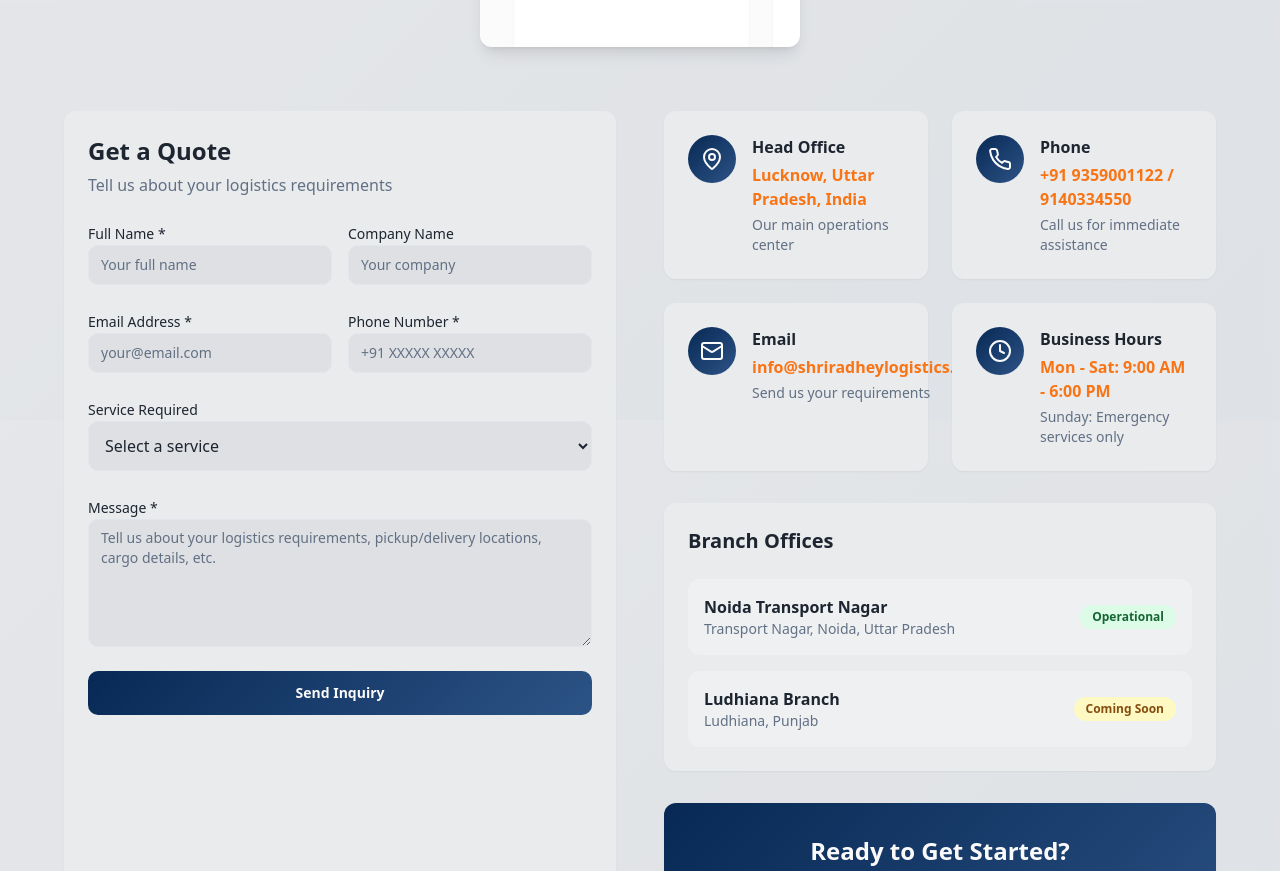
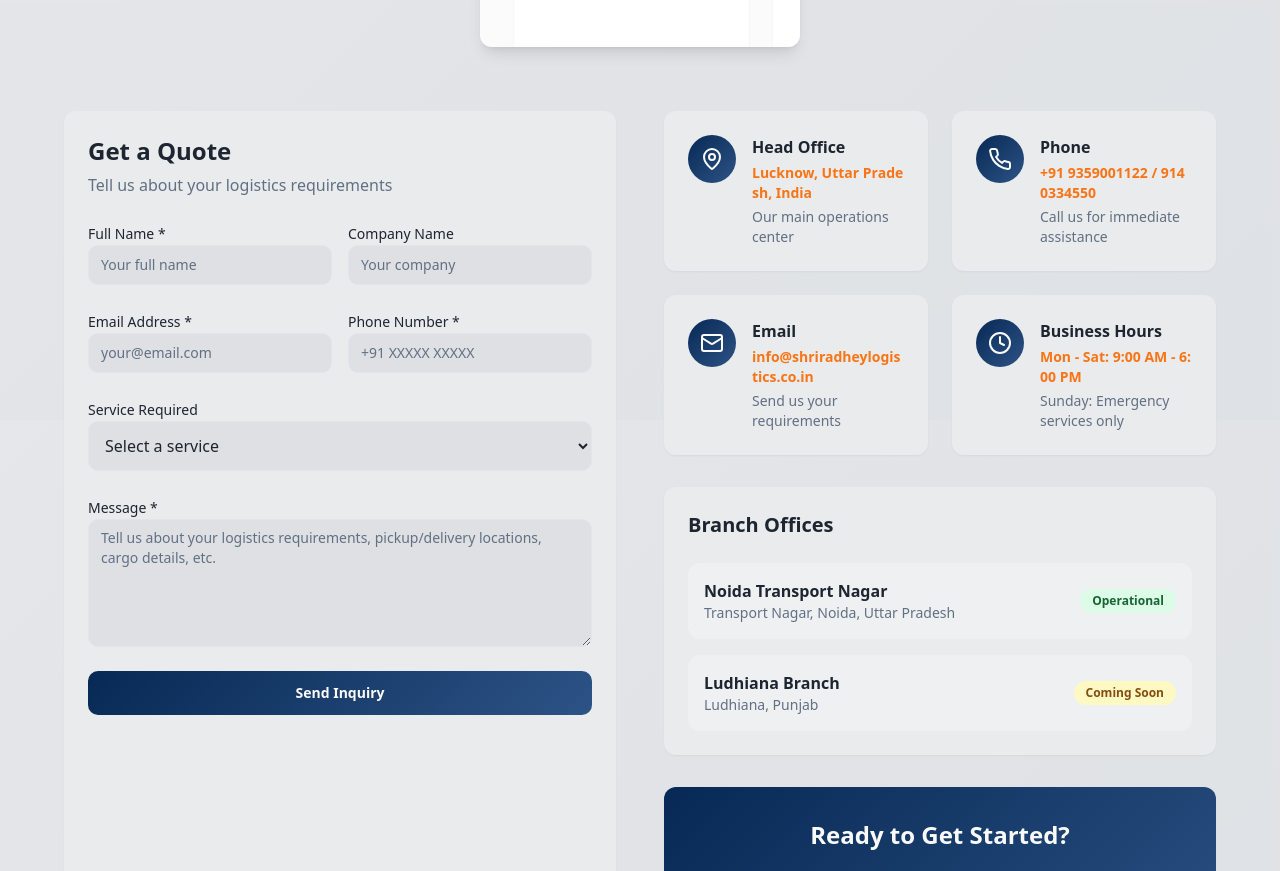
Before and after one commit to Maddy3121/shree-radhey-express, a React (Vite) app: page / in a window 1280 px wide. Shown: the part 8380-9251 px from the top of the page. Built offline with nearby package versions, Linux system fonts and the light colour scheme; the HTML template or start-up script is replaced by a standard one.

Commit message:
Fix email visibility

```diff
--- a/src/components/Contact.tsx
+++ b/src/components/Contact.tsx
@@ -152,9 +152,9 @@ const Contact = () => {
                           <div className="w-12 h-12 bg-gradient-primary rounded-full flex items-center justify-center flex-shrink-0 group-hover:animate-pulse">
                             <IconComponent className="w-6 h-6 text-primary-foreground" />
                           </div>
-                          <div>
+                          <div className="min-w-0 flex-1">
                             <h4 className="font-bold text-foreground mb-1">{info.title}</h4>
-                            <p className="text-logistics-orange font-semibold mb-1">{info.details}</p>
+                            <p className="text-logistics-orange font-semibold mb-1 break-all text-sm">{info.details}</p>
                             <p className="text-sm text-muted-foreground">{info.description}</p>
                           </div>
                         </div>
```
